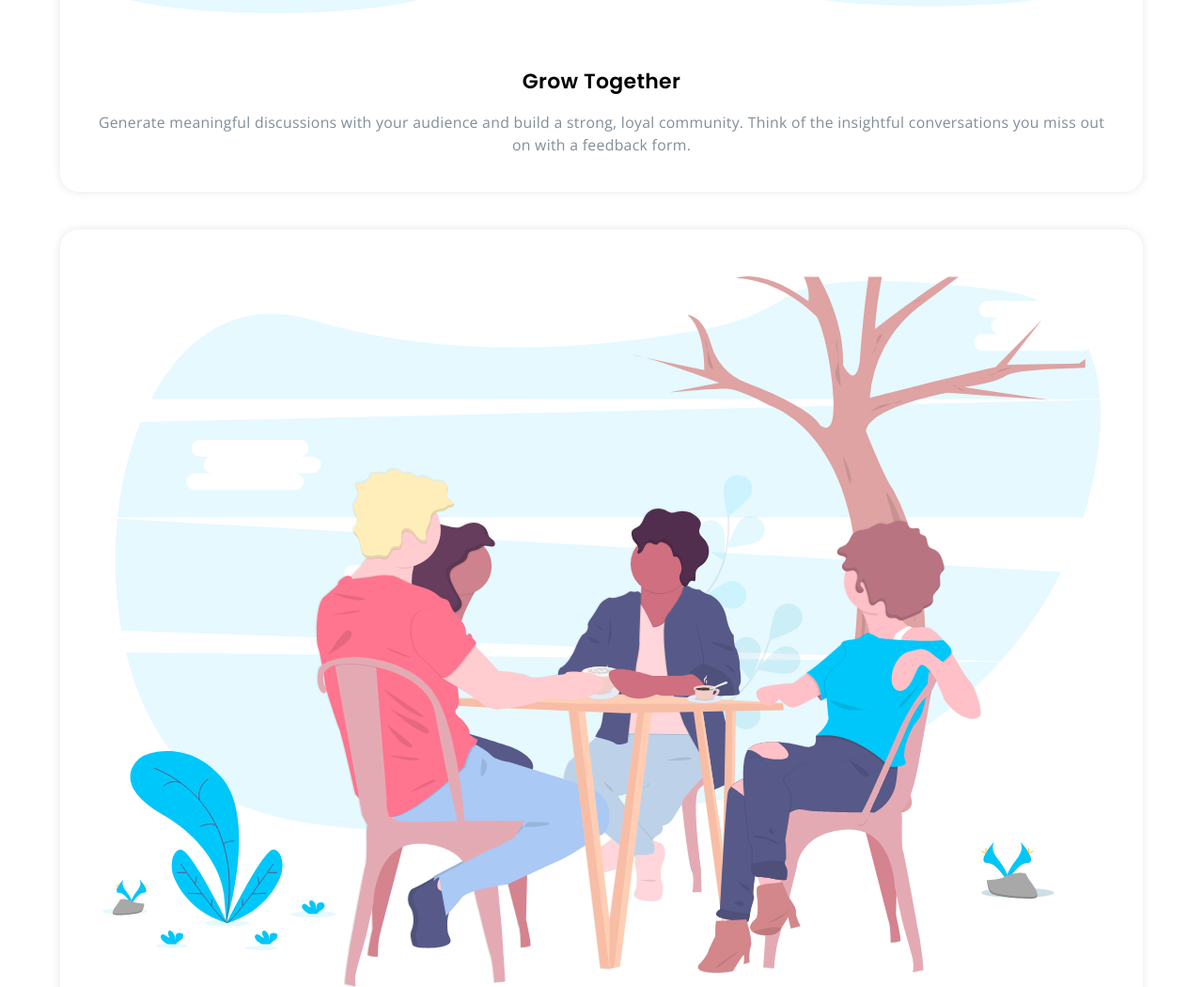
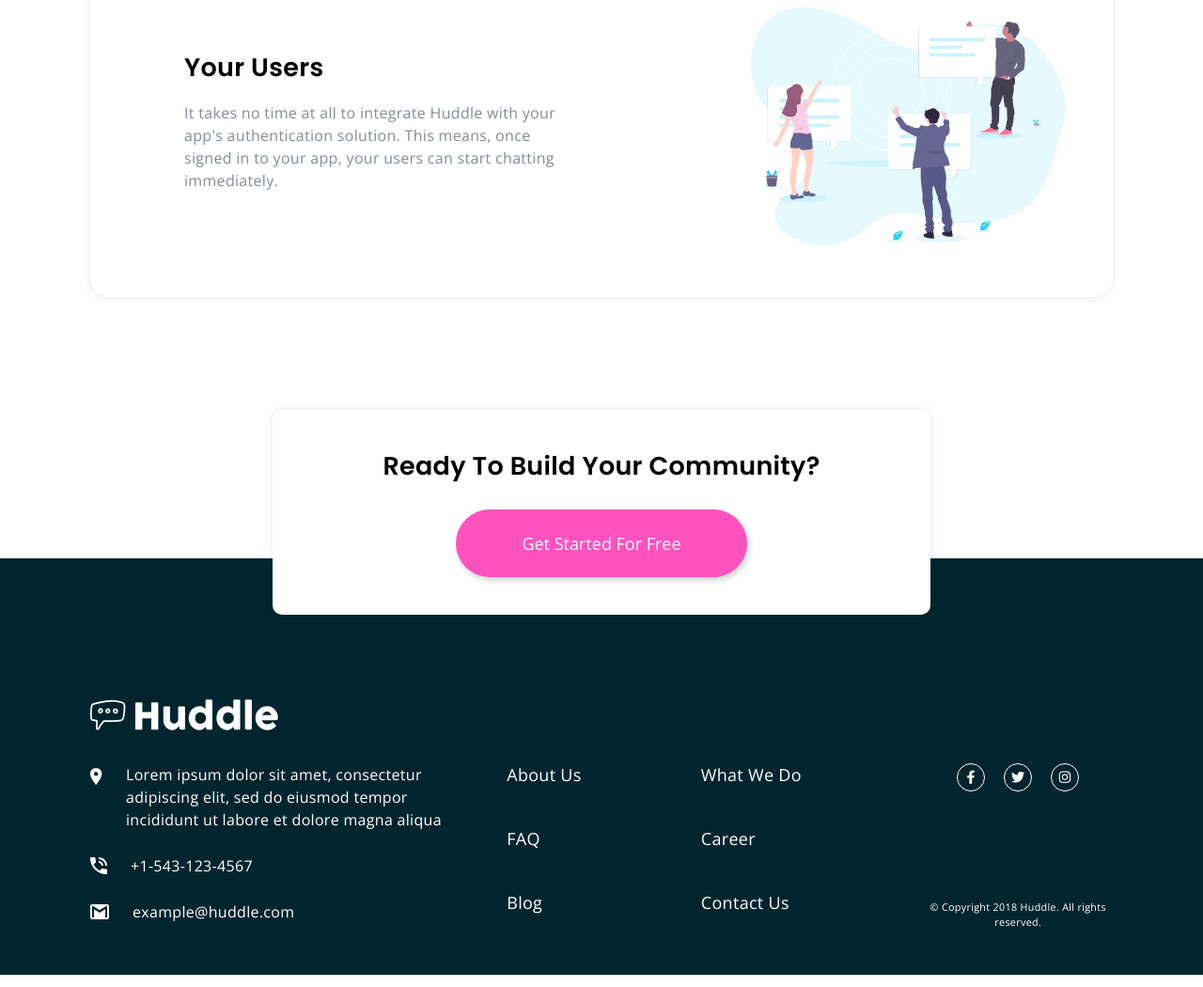
Before and after one commit to AbdullahiAA/huddle-landing-page-with-alternating-feature-blocks, a plain HTML site: page index.html in a window 1280 px wide. Shown: the part 1699-2749 px from the top of the page at 94% size. Drawn offline with nearby package versions, Linux system fonts and the light colour scheme.

Commit message:
Desktop Version Completed

```diff
--- a/css/styles.scss
+++ b/css/styles.scss
@@ -13,16 +13,16 @@ body {
     font-family: 'Open Sans', sans-serif;
     font-size: 18px;
     background-image: url(../images/bg-hero-mobile.svg);
-    background-position-y: top;
+    background-position: center top;
     background-repeat: no-repeat;
-    background-size: 100% 100vh;
+    // background-size: 100%;
     letter-spacing: .3px;
     text-align: center;
 }
 
 .container {
     max-width: 1440px;
-    width: 90%;
+    width: 85%;
     margin: 0 auto;
 }
 
@@ -89,8 +89,8 @@ header {
 
 .hero {
     background-color: rgba($veryPaleCyan, .6);
-    padding-right: 10px;
-    padding-left: 10px;
+    // padding-right: 10px;
+    // padding-left: 10px;
 
     .hero__btn {
         text-decoration: none;
@@ -141,11 +141,9 @@ header {
         }
     }
 
-    .box__details {
-        p {
-            font-size: .79em;
+    .box__details p {
+        // font-size: .79em;
         color: $grayishBlue;
-        }
     }
 }
 
@@ -160,12 +158,8 @@ header {
         gap: 10px;
         padding: 40px 10px;
         background-color: white;
-        border-radius: 20px;
+        border-radius: 10px;
         box-shadow: 0px 0px 10px rgba(black, .1);
-
-        h2 {
-            font-size: 1em;
-        }
 
         .medium-box__btn {
             text-decoration: none;
@@ -195,7 +189,6 @@ footer {
         margin-bottom: 30px;
     }
 
-    .footer__details {
     .footer__contacts p {
         display: flex;
         align-items: center;
@@ -213,7 +206,6 @@ footer {
 
         img {
             margin-top: 5.5px;
-            }
         }
     }
 
@@ -275,6 +267,15 @@ footer {
 @media screen and (min-width: 760px) {
     body {
         background-image: url(../images/bg-hero-desktop.svg);
+        background-size: 100% 45vh;
+    }
+
+    h1 {
+        font-size: 1.78em;
+    }
+
+    h2 {
+        font-size: 1.33em;
     }
 
     header {
@@ -296,9 +297,123 @@ footer {
         display: flex;
         gap: 50px;
         text-align: left;
-        justify-content: center;
         align-items: center;
 
+        .hero__left, .hero__right {
+            flex: 1;
+        }
+
+        .hero__btn {
+            padding: 18px 50px;
+        }
+
+        .hero__illustration {
+            width: 100%;
+            margin-top: initial;
+        }
+    }
+
+    .boxes {
+        padding-top: 150px;
+    }
+
+    .box {
+        flex-direction: row;
+        align-items: center;
+        gap: 50px;
+        padding: 50px;
+        text-align: left;
+
+        .left {
+            order: 1;
+            flex: 1;
+        }
+
+        .right {
+            order: 2;
+            flex: 1;
+        }
+
+        .box__illustration {
+            padding: initial;
+            margin: initial;
+
+            &.right {
+                text-align: right;
+            }
+
+            img {
+                width: 80%;
+            }
+        }
+    }
+
+    .medium-box {
+        .container {
+            max-width: 700px;
+
+            .medium-box__btn {
+                padding: 24px 70px;
+                font-size: 1em;
+                font-weight: 400;
+            }
+        }
+    }
+
+    footer {
+        .footer__logo img {
+            width: 200px;
+        }
+
+        .footer__details {
+            display: flex;
+            gap: 40px;
+            // align-items: flex-start;
+            // color: $grayishBlue;
+
+            & > * {
+                flex: 1;
+            }
+
+            .footer__contacts {
+                flex: 2;
+
+            }
+
+            .footer__links {
+                margin: 0;
+                flex-direction: row;
+                flex-wrap: wrap;
+                gap: 10px;
+                flex: 2;
+
+                a {
+                    flex: 1 1 calc(50% - 20px);
+                    // border: 1px solid;
+                }
+            }
+
+            .footer__last-column {
+                display: flex;
+                flex: 1;
+                flex-direction: column;
+                justify-content: space-between;
+            }
+
+        }
+    }
+}
+
+@media screen and (min-width: 1024px) {
+    h1 {
+        font-size: 2.4em;
+    }
+
+    h2 {
+        font-size: 1.5em;
+    }
+
+    .hero .container {
         .hero__left {
             flex: 5;
         }
@@ -307,10 +422,9 @@ footer {
             flex: 7;
         }
     }
-}
 
-@media screen and (min-width: 1024px) {
-    body {
-        font-size: 20px;
+    .box {
+        padding-left: 100px;
+        gap: 100px;
     }
 }
--- a/index.html
+++ b/index.html
@@ -49,28 +49,28 @@
     <section class="boxes">
       <div class="container">
         <div class="box">
-          <div class="box__illustration">
+          <div class="box__illustration right">
             <img src="./images/illustration-grow-together.svg" alt="Grow Together" aria-hidden="true">
           </div>
-          <div class="box__details">
+          <div class="box__details left">
             <h2>Grow Together</h2>
             <p>Generate meaningful discussions with your audience and build a strong, loyal community. Think of the insightful conversations you miss out on with a feedback form.</p>
           </div>
         </div>
         <div class="box">
-          <div class="box__illustration">
+          <div class="box__illustration left">
             <img src="./images/illustration-flowing-conversation.svg" alt="Flowing Conversations" aria-hidden="true">
           </div>
-          <div class="box__details">
+          <div class="box__details right">
             <h2>Flowing Conversations</h2>
             <p>You wouldn't paginate a conversation in real life, so why do it online? Our threads have just-in-time loading for a more natural flow.</p>
           </div>
         </div>
         <div class="box">
-          <div class="box__illustration">
+          <div class="box__illustration right">
             <img src="./images/illustration-your-users.svg" alt="Your Users" aria-hidden="true">
           </div>
-          <div class="box__details">
+          <div class="box__details left">
             <h2>Your Users</h2>
             <p>It takes no time at all to integrate Huddle with your app's authentication solution. This means, once signed in to your app, your users can start chatting immediately.</p>
           </div>
@@ -91,6 +91,7 @@
       <div class="footer__logo">
         <img src="./images/logo.svg" alt="Huddle Logo" aria-hidden="true">
       </div>
+
       <div class="footer__details">
         <div class="footer__contacts">
           <p>
```
Also changed, not shown: css/styles.css, 1 other file. Lines whose indentation alone changed are shown as unchanged.
